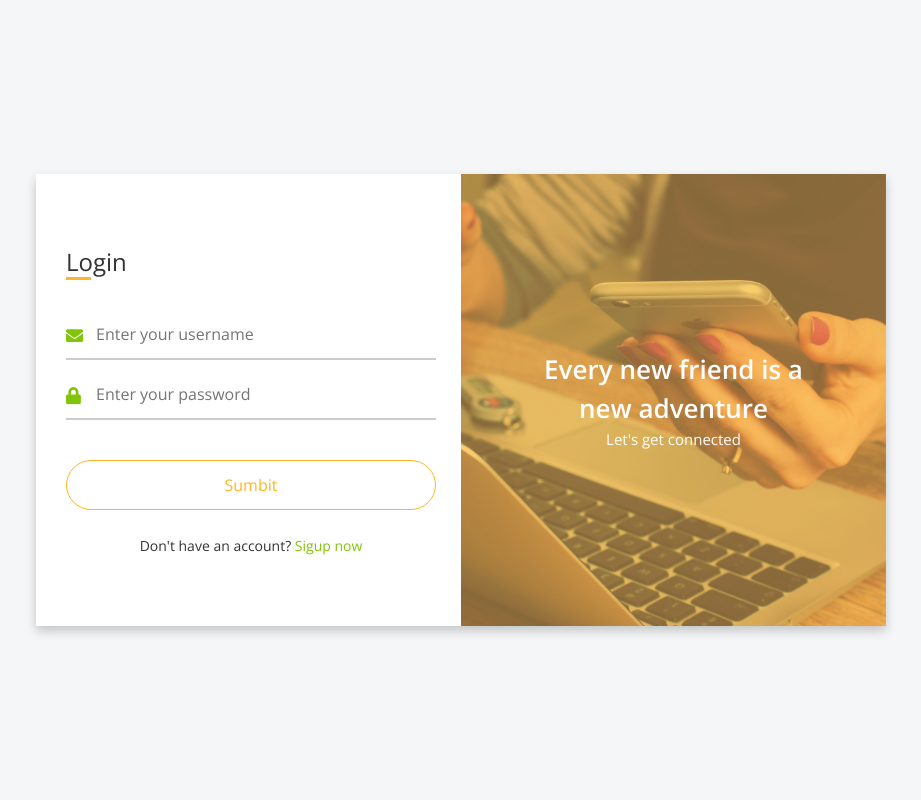
After one commit to BamBoos28/fruitacke, a PHP site: page /login.php in a window 1280 px wide. The commit adds this page. Shown: the whole page, without its empty margins (179-1100 px from the left). Run offline with PHP 8.4, Linux system fonts and the light colour scheme; some libraries are stand-ins or nearby versions.

Commit message:
sudah bisa register log in log out

```diff
--- a/comp/navbar.php
+++ b/comp/navbar.php
@@ -33,9 +33,10 @@
                         </a>
                         <div class="dropdown-menu m-0 bg-secondary rounded-0">
                             <?php if (isset($_SESSION['login'])): ?>
-                                <a href="cart.php" class="dropdown-item">Home</a>
+                                <a href="cart.php" class="dropdown-item text-primary disabled"><?= $_SESSION['login']; ?></a>
+                                <a href="logout.php" class="dropdown-item">Log Out</a>
                             <?php else: ?>
-                                <a href="" class="dropdown-item">Login</a>
+                                <a href="login.php" class="dropdown-item">Login</a>
                             <?php endif; ?>
                         </div>
                     </div>
--- a/css/style.css
+++ b/css/style.css
@@ -157,14 +157,14 @@
     }
 }
 
-.dropdown .dropdown-menu a {
+/* .dropdown .dropdown-menu a {
     transition: .5s;
 }
 
 .dropdown .dropdown-menu a:hover {
     background: var(--bs-secondary);
     color: var(--bs-light);
-}
+} */
 
 .navbar .nav-item:hover .dropdown-menu {
     transform: rotateX(0deg);
@@ -512,3 +512,205 @@
     line-height: 35px;
 }
 /*** Footer End ***/
+/* Google Font Link *//* Google Font Link */
+
+.containerLogin{
+  position: relative;
+  max-width: 850px;
+  width: 100%;
+  background: #fff;
+  padding: 40px 30px;
+  box-shadow: 0 5px 10px rgba(0,0,0,0.2);
+}
+.containerLogin .cover{
+  position: absolute;
+  top: 0;
+  left: 50%;
+  height: 100%;
+  width: 50%;
+  z-index: 98;
+  transition: all 1s ease;
+  transform-origin: left;
+  transform-style: preserve-3d;
+}
+.containerLogin #flip:checked ~ .cover{
+  transform: rotateY(-180deg);
+}
+ .containerLogin .cover .front,
+ .containerLogin .cover .back{
+  position: absolute;
+  top: 0;
+  left: 0;
+  height: 100%;
+  width: 100%;
+}
+.cover .back{
+  transform: rotateY(180deg);
+  backface-visibility: hidden;
+}
+.containerLogin .cover::before,
+.containerLogin .cover::after{
+  content: '';
+  position: absolute;
+  height: 100%;
+  width: 100%;
+  background: var(--bs-secondary);
+  opacity: 0.5;
+  z-index: 12;
+}
+.containerLogin .cover::after{
+  opacity: 0.3;
+  transform: rotateY(180deg);
+  backface-visibility: hidden;
+}
+.containerLogin .cover img{
+  position: absolute;
+  height: 100%;
+  width: 100%;
+  object-fit: cover;
+  z-index: 10;
+}
+.containerLogin .cover .text{
+  position: absolute;
+  z-index: 130;
+  height: 100%;
+  width: 100%;
+  display: flex;
+  flex-direction: column;
+  align-items: center;
+  justify-content: center;
+}
+.cover .text .text-1,
+.cover .text .text-2{
+  font-size: 26px;
+  font-weight: 600;
+  color: #fff;
+  text-align: center;
+}
+.cover .text .text-2{
+  font-size: 15px;
+  font-weight: 500;
+}
+.containerLogin .forms{
+  height: 100%;
+  width: 100%;
+  background: #fff;
+}
+.containerLogin .form-content{
+  display: flex;
+  align-items: center;
+  justify-content: space-between;
+}
+.form-content .login-form,
+.form-content .signup-form{
+  width: calc(100% / 2 - 25px);
+}
+.forms .form-content .title{
+  position: relative;
+  font-size: 24px;
+  font-weight: 500;
+  color: #333;
+}
+.forms .form-content .title:before{
+  content: '';
+  position: absolute;
+  left: 0;
+  bottom: 0;
+  height: 3px;
+  width: 25px;
+  background: var(--bs-secondary);
+}
+.forms .signup-form  .title:before{
+  width: 20px;
+}
+.forms .form-content .input-boxes{
+  margin-top: 30px;
+}
+.forms .form-content .input-box{
+  display: flex;
+  align-items: center;
+  height: 50px;
+  width: 100%;
+  margin: 10px 0;
+  position: relative;
+}
+.form-content .input-box input{
+  height: 100%;
+  width: 100%;
+  outline: none;
+  border: none;
+  padding: 0 30px;
+  font-size: 16px;
+  font-weight: 500;
+  border-bottom: 2px solid rgba(0,0,0,0.2);
+  transition: all 0.3s ease;
+}
+.form-content .input-box input:focus,
+.form-content .input-box input:valid{
+  border-color: var(--bs-secondary);
+}
+.form-content .input-box i{
+  position: absolute;
+  color: var(--bs-primary);
+  font-size: 17px;
+}
+.forms .form-content .text{
+  font-size: 14px;
+  font-weight: 500;
+  color: #333;
+}
+.forms .form-content .text a{
+  text-decoration: none;
+}
+.forms .form-content .text a:hover{
+  text-decoration: underline;
+}
+.forms .form-content .button{
+  color: #fff;
+  margin-top: 40px;
+}
+.forms .form-content .button input{
+  color: var(--bs-secondary);
+  background: #fff;
+  border-radius: 6px;
+  padding: 0;
+  cursor: pointer;
+  transition: all 0.4s ease;
+}
+.forms .form-content .button input:hover{
+  background: var(--bs-secondary);
+  color: var(--bs-light);
+}
+.forms .form-content label{
+  color: var(--bs-primary);
+  cursor: pointer;
+}
+.forms .form-content label:hover{
+  text-decoration: underline;
+}
+.forms .form-content .login-text,
+.forms .form-content .sign-up-text{
+  text-align: center;
+  margin-top: 25px;
+}
+.containerLogin #flip{
+  display: none;
+}
+@media (max-width: 730px) {
+  .containerLogin .cover{
+    display: none;
+  }
+  .form-content .login-form,
+  .form-content .signup-form{
+    width: 100%;
+  }
+  .form-content .signup-form{
+    display: none;
+  }
+  .containerLogin #flip:checked ~ .forms .signup-form{
+    display: block;
+  }
+  .containerLogin #flip:checked ~ .forms .login-form{
+    display: none;
+  }
+}
--- /dev/null
+++ b/login.php
@@ -0,0 +1,129 @@
+<?php
+require("./db/conn.php");
+session_start();
+
+if (isset($_POST['submitRegister'])) {
+  global $conn;
+  $username = stripslashes(strtolower(htmlspecialchars($_POST['usernameRegister'])));
+  $password = mysqli_real_escape_string($conn, htmlspecialchars($_POST['passwordRegister']));
+  $nama_lengkap = htmlspecialchars($_POST['nameRegister']);
+  $role = "user";
+
+  // cek apakah username sudah ada
+  $result = mysqli_query($conn, "SELECT * FROM users WHERE username = '$username'");
+  if (mysqli_fetch_assoc($result)) {
+    echo "<script>
+                alert('Maaf username Sudah Ada');
+                document.location='register.php';
+            </script>";
+    return false;
+  }
+
+  // password hash
+  $password = password_hash($password, PASSWORD_DEFAULT);
+
+  $insert = "INSERT INTO users (username, password, nama_lengkap, role)
+    VALUES ('$username', '$password', '$nama_lengkap', '$role')";
+
+  if (mysqli_query($conn, $insert)) {
+    echo "<script>
+                alert('Anda berhasil Registrasi')
+                document.location='login.php';
+            </script>";
+  }
+}
+
+if (isset($_POST['submitLogin'])) {
+  $username = $_POST['usernameLogin'];
+  $password = $_POST['passwordLogin'];
+
+  $result = mysqli_query($conn, "SELECT * FROM users WHERE username = '$username'");
+  if (mysqli_num_rows($result) === 1) {
+    // cek password
+    $row = mysqli_fetch_assoc($result);
+    if (password_verify($password, $row['password'])) {
+      if ($row['role'] == 'admin') {
+        $_SESSION['login'] = $row['username'];
+        header("Location: ../admin/index.php");
+        exit;
+      }
+      if ($row['role'] == 'user') {
+        $_SESSION['login'] = $row['username'];
+        header("Location: ./index.php");
+        exit;
+      }
+    }
+  }
+}
+?>
+
+<?php include("./comp/header.php"); ?>
+<div class="w-100 vh-100 bg-light d-flex align-items-center justify-content-center">
+  <div class="containerLogin">
+    <input type="checkbox" id="flip">
+    <div class="cover">
+      <div class="front">
+        <img src="frontImg.jpg" alt="">
+        <div class="text">
+          <span class="text-1">Every new friend is a <br> new adventure</span>
+          <span class="text-2">Let's get connected</span>
+        </div>
+      </div>
+      <div class="back">
+        <img class="backImg" src="backImg.jpg" alt="">
+        <div class="text">
+          <span class="text-1">Complete miles of journey <br> with one step</span>
+          <span class="text-2">Let's get started</span>
+        </div>
+      </div>
+    </div>
+    <div class="forms">
+      <div class="form-content">
+        <div class="login-form">
+          <div class="title">Login</div>
+          <form action="" method="post">
+            <div class="input-boxes">
+              <div class="input-box">
+                <i class="fas fa-envelope"></i>
+                <input type="text" name="usernameLogin" placeholder="Enter your username" required>
+              </div>
+              <div class="input-box">
+                <i class="fas fa-lock"></i>
+                <input type="password" name="passwordLogin" placeholder="Enter your password" required>
+              </div>
+              <div class="button input-box">
+              <input type="submit" name="submitLogin" value="Sumbit" class="border border-secondary rounded-pill">              </div>
+              <div class="text sign-up-text">Don't have an account? <label for="flip">Sigup now</label></div>
+            </div>
+          </form>
+        </div>
+        <div class="signup-form">
+          <div class="title">Signup</div>
+          <form action="" method="post">
+            <div class="input-boxes">
+              <div class="input-box">
+                <i class="fas fa-user"></i>
+                <input type="text" name="nameRegister" placeholder="Enter your name" required>
+              </div>
+              <div class="input-box">
+                <i class="fas fa-envelope"></i>
+                <input type="text" name="usernameRegister" placeholder="Enter your username" required>
+              </div>
+              <div class="input-box">
+                <i class="fas fa-lock"></i>
+                <input type="password" name="passwordRegister" placeholder="Enter your password" required>
+              </div>
+              <div class="button input-box">
+                <input type="submit" name="submitRegister" value="Sumbit" class="border border-secondary rounded-pill">
+              </div>
+              <div class="text sign-up-text">Already have an account? <label for="flip">Login now</label></div>
+            </div>
+          </form>
+        </div>
+      </div>
+    </div>
+  </div>
+</div>
+</body>
+
+</html>
```
Also changed, not shown: logout.php (added, +7 -0 lines), backImg.jpg (added), frontImg.jpg (added), img/custom.png (added).
